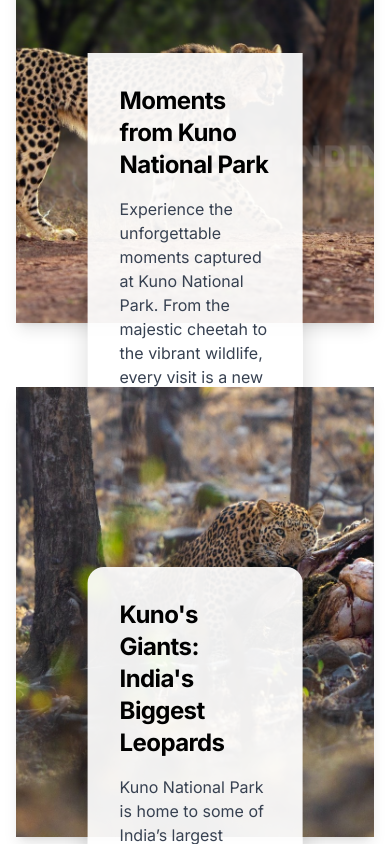
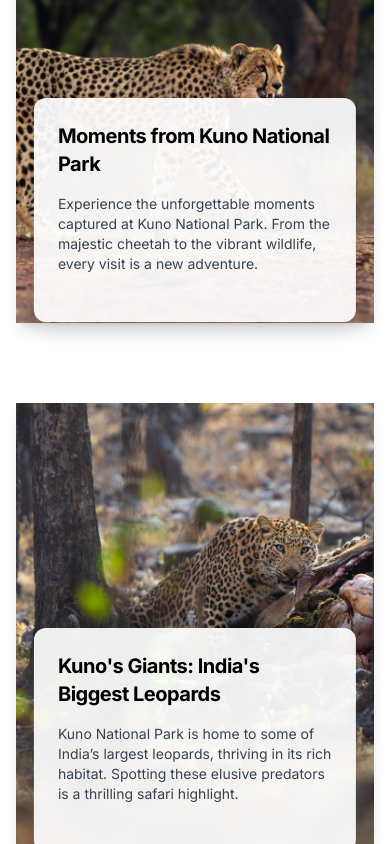
Before and after one commit to choudharysunaina/findingfauna, a React (Vite) app: page / in a window 390 px wide. Shown: the part 5380-6224 px from the top of the page. Built offline with nearby package versions, Linux system fonts and the light colour scheme.

Commit message:
Refactor MomentsSection layout and styles
Refactor MomentsSection component layout and styles for better responsiveness and readability.

```diff
--- a/src/components/home/MomentsSection.tsx
+++ b/src/components/home/MomentsSection.tsx
@@ -4,26 +4,15 @@
 import ResponsiveImage from '../ui/ResponsiveImage';
 
 const MomentsSection = () => {
-
-  const images = [
-    '/cheetah.jpg',
-    '/leopard.jpg',
-    '/hyena.jpg',
-    '/cat.jpg',
-    '/bear.jpg',
-  ];
-
-
   return (
     <section id="moments" className="section bg-white">
-
       <div className="container">
-        {/* Two-column layout: image left, box right (box partially over image) */}
+        {/* Two-column layout: image left, box right */}
         <div className="relative flex flex-col lg:flex-row items-center justify-center gap-10 mt-16">
           {/* Image Column */}
           <div className="flex-[3] w-full max-w-5xl relative">
             <ResponsiveImage
-            src="/overlay1.jpg" // Place your image in public/ and use the correct path
+              src="/overlay1.jpg"
               alt="Kuno National Park Moment"
               className="w-full h-[450px] object-cover shadow-lg"
               sizes="(max-width: 640px) 100vw, (max-width: 1024px) 60vw, 800px"
@@ -32,41 +21,33 @@
             <div
               className="lg:hidden absolute left-1/2 transform -translate-x-1/2"
               style={{
-                top: '40%',
-                width: '60%',
+                top: '50%', // Adjusted to prevent overlap
+                width: '90%',
                 background: 'rgba(255,255,255,0.92)',
                 boxShadow: '0 4px 24px rgba(0,0,0,0.15)',
-                padding: '2rem',
+                padding: '1.5rem',
+                borderRadius: '0.75rem',
+                zIndex: 10,
               }}
             >
-              <h2 className="text-2xl font-bold mb-4 text-black">Moments from Kuno National Park</h2>
-              <p className="text-base text-gray-700 mb-8">
+              <h2 className="text-xl font-bold mb-4 text-black">Moments from Kuno National Park</h2>
+              <p className="text-sm text-gray-700 mb-6">
                 Experience the unforgettable moments captured at Kuno National Park. From the majestic cheetah to the vibrant wildlife, every visit is a new adventure.
               </p>
-              <motion.div
-                initial={{ opacity: 0, y: 20 }}
-                whileInView={{ opacity: 1, y: 0 }}
-                viewport={{ once: true }}
-                transition={{ duration: 0.5, delay: 0.6 }}
-                className="text-center"
-              >
-                <Link to="/moments" className="btn-primary">
-                  WATCH MORE
-                </Link>
-              </motion.div>
             </div>
           </div>
-          {/* Box Column (shows on desktop, partially overlays image) */}
-          <div className="hidden lg:block flex-1 relative " style={{ minWidth: 0 }}>
+          {/* Box Column (desktop view) */}
+          <div className="hidden lg:block flex-1 relative" style={{ minWidth: 0 }}>
             <div
-              className="absolute right-[1%] top-1/2 transform -translate-y-1/2 bg-gray-50  shadow-xl p-10 h-[350px] flex flex-col justify-center"
+              className="absolute right-0 top-1/2 transform -translate-y-1/2 bg-gray-50 shadow-xl p-8 h-auto flex flex-col justify-center"
               style={{
-                width: '550px',
+                width: '500px',
                 zIndex: 2,
+                borderRadius: '0.75rem',
               }}
             >
-              <h2 className="text-3xl font-bold mb-4 text-black">The Only Place to See Wild Cheetahs in India</h2>
-              <p className="text-lg text-gray-700 mb-8">
+              <h2 className="text-2xl font-bold mb-4 text-black">The Only Place to See Wild Cheetahs in India</h2>
+              <p className="text-base text-gray-700 mb-6">
                 Kuno National Park is the only place in India to see wild cheetahs—brought back after decades through the landmark “Project Cheetah,” making each sighting a rare and historic moment.
               </p>
             </div>
@@ -74,20 +55,21 @@
         </div>
       </div>
 
-     <div className="container">
-{/* Two-column layout: box left, image right (box partially over image) */}
-<div className="relative flex flex-col lg:flex-row items-center justify-center gap-10 mt-16">
-  {/* Box Column (shows on desktop, partially overlays image) */}
+      <div className="container mt-20"> {/* Added margin to prevent overlap */}
+        {/* Two-column layout: box left, image right */}
+        <div className="relative flex flex-col lg:flex-row items-center justify-center gap-10">
+          {/* Box Column (desktop view) */}
           <div className="hidden lg:block flex-1 relative" style={{ minWidth: 0 }}>
             <div
-      className="absolute left-0 top-1/2 transform -translate-y-1/2 bg-gray-50 shadow-xl p-10 h-[350px] flex flex-col justify-center"
+              className="absolute left-0 top-1/2 transform -translate-y-1/2 bg-gray-50 shadow-xl p-8 h-auto flex flex-col justify-center"
               style={{
-        width: '550px',
+                width: '500px',
                 zIndex: 2,
+                borderRadius: '0.75rem',
               }}
             >
-      <h2 className="text-3xl font-bold mb-4 text-black">Kuno's Giants: India's Biggest Leopards</h2>
-      <p className="text-lg text-gray-700 mb-8">
+              <h2 className="text-2xl font-bold mb-4 text-black">Kuno's Giants: India's Biggest Leopards</h2>
+              <p className="text-base text-gray-700 mb-6">
                 Kuno National Park is home to some of India’s largest leopards, thriving in its rich habitat. Spotting these elusive predators is a thrilling safari highlight.
               </p>
             </div>
@@ -95,7 +77,7 @@
           {/* Image Column */}
           <div className="flex-[3] w-full max-w-5xl relative">
             <ResponsiveImage
-      src="/overlay2.jpg" // Place your image in public/ and use the correct path
+              src="/overlay2.jpg"
               alt="Kuno National Park Moment"
               className="w-full h-[450px] object-cover shadow-lg"
               sizes="(max-width: 640px) 100vw, (max-width: 1024px) 60vw, 800px"
@@ -104,23 +86,23 @@
             <div
               className="lg:hidden absolute left-1/2 transform -translate-x-1/2"
               style={{
-        top: '40%',
-        width: '60%',
+                top: '50%', // Adjusted to prevent overlap
+                width: '90%',
                 background: 'rgba(255,255,255,0.92)',
                 boxShadow: '0 4px 24px rgba(0,0,0,0.15)',
-        padding: '2rem',
-        borderRadius: '1rem',
+                padding: '1.5rem',
+                borderRadius: '0.75rem',
+                zIndex: 10,
               }}
             >
-      <h2 className="text-2xl font-bold mb-4 text-black">Kuno's Giants: India's Biggest Leopards</h2>
-      <p className="text-base text-gray-700 mb-8">
+              <h2 className="text-xl font-bold mb-4 text-black">Kuno's Giants: India's Biggest Leopards</h2>
+              <p className="text-sm text-gray-700 mb-6">
                 Kuno National Park is home to some of India’s largest leopards, thriving in its rich habitat. Spotting these elusive predators is a thrilling safari highlight.
               </p>
             </div>
           </div>
         </div>
       </div>
-
     </section>
   );
 };
```
Lines whose indentation alone changed are shown as unchanged.
